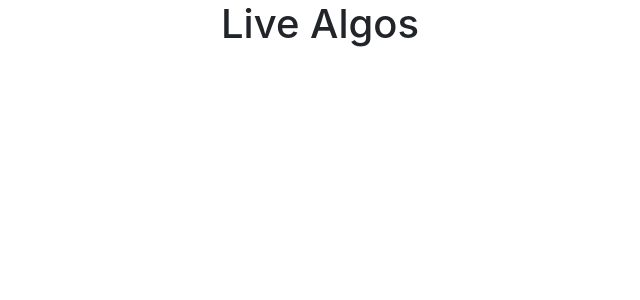
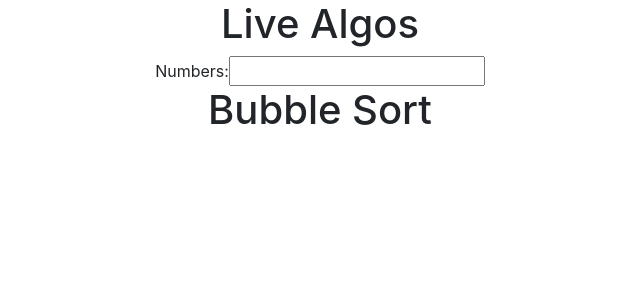
Before and after one commit to alsanta/Sorting_algos, a React (Create React App) app: page / in a window 1280 px wide. Shown: the top 300 px of the page, without its empty margins (320-960 px from the left). Built offline with nearby package versions, Linux system fonts and the light colour scheme.

Commit message:
added bubble component

```diff
--- a/src/App.js
+++ b/src/App.js
@@ -1,4 +1,6 @@
 import './App.css';
+import React, { useState } from 'react';
+import BubbleSort from './components/BubbleSort';
 import {
   BrowserRouter,
   Switch,
@@ -7,10 +9,18 @@ import {
 } from "react-router-dom"
 
 function App() {
+  const [numbers,setNumbers] = useState('');
+
   return (
     <BrowserRouter>
       <div className='App'>
         <h1>Live Algos</h1>
+        <div className='form-group'></div>
+          <label className=''>Numbers:</label>
+          <input onChange={(e) => setNumbers(e.target.value)}></input>
+      </div>
+      <div>
+        <BubbleSort numbers={numbers}></BubbleSort>
       </div>
     </BrowserRouter>
   );
--- /dev/null
+++ b/src/components/BubbleSort.jsx
@@ -0,0 +1,19 @@
+import React, { useState, useEffect } from 'react';
+import { useParams } from 'react-router';
+import { useHistory } from 'react-router-dom';
+import axios from 'axios';
+
+const BubbleSort = (props) => {
+//     const [vName,setVName] = useState('');
+//     const history = useHistory();
+//     const {ParamNameFromRoute, otherParam, anotherParam} = useParams();
+
+    return (
+        <div className='d-flex flex-column align-items-center'>
+            <h1>Bubble Sort</h1>
+            <h2>{props.numbers}</h2>
+        </div>
+    );
+}
+
+export default BubbleSort;
```
